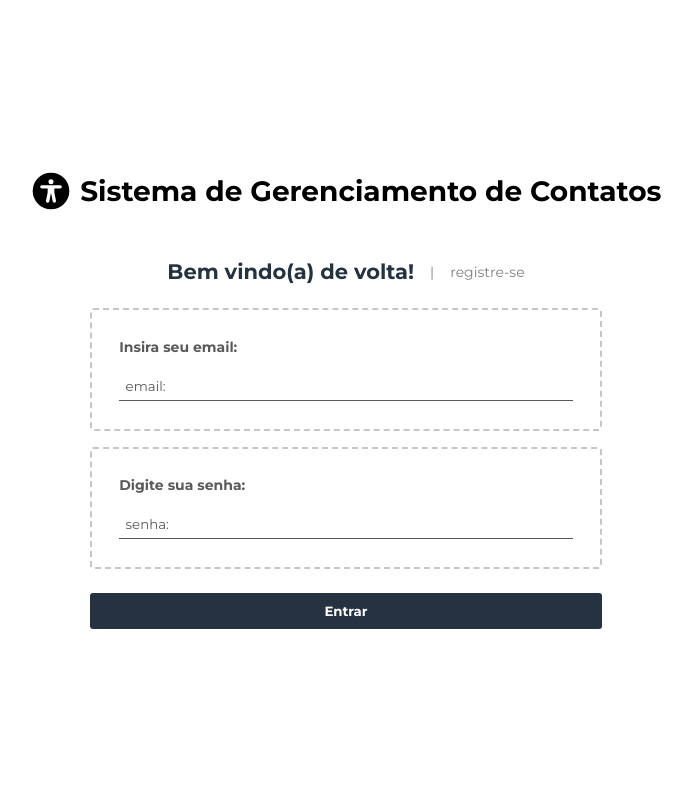
After one commit to AntonyHaro/php-contacts-crud, a PHP site: page /login.html in a window 1280 px wide. The commit adds this page. Shown: the whole page, without its empty margins (294-986 px from the left). Run offline with PHP 8.4, Linux system fonts and the light colour scheme.

Commit message:
melhorias no código

```diff
--- a/create/createUser.php
+++ b/create/createUser.php
@@ -12,7 +12,7 @@ if ($_SERVER['REQUEST_METHOD'] == 'POST') {
     require_once "../database.php";
 
     try {
-        $sql = "INSERT INTO users (username, email, age) VALUES (:username, :email, :age)";
+        $sql = "INSERT INTO contacts (username, email, age) VALUES (:username, :email, :age)";
         $stmt = $conn->prepare($sql);
 
         $stmt->bindParam(':username', $username);
--- a/css/global.css
+++ b/css/global.css
@@ -4,11 +4,13 @@
     margin: 0;
     padding: 0;
     box-sizing: border-box;
-    font-family: "Montserrat", monospace;
+    font-family: "Montserrat", arial;
 }
 
 body {
-    height: 100vh;
+    min-height: 100vh;
+    padding: 3rem;
+    font-family: "Montserrat", arial;
     font-size: 14px;
     background-color: var(--body-background);
     color: var(--text-color);
--- /dev/null
+++ b/css/login.css
@@ -0,0 +1,113 @@
+:root {
+    --focus-color: gray;
+    --submit-button: hsl(212, 30%, 20%);
+}
+
+body {
+    display: flex;
+    justify-content: center;
+    align-items: center;
+    flex-direction: column;
+    gap: 3rem;
+}
+
+h1 {
+    color: black;
+    margin-bottom: 0;
+    display: flex;
+    align-items: center;
+    gap: 0.6rem;
+}
+
+h1 img {
+    height: 40px;
+}
+
+form {
+    width: 40vw;
+    display: grid;
+    gap: 1.5rem;
+}
+
+.flex-container {
+    display: flex;
+    justify-content: center;
+    align-items: center;
+    gap: 1rem;
+    color: gray;
+    text-decoration: none;
+}
+
+h2 {
+    color: var(--submit-button);
+}
+
+a {
+    text-decoration: none;
+    color: gray;
+    transition: 0.1s;
+}
+
+a:hover {
+    transform: translateY(-0.1rem);
+}
+
+.input-container {
+    display: grid;
+    gap: 1rem;
+}
+
+.label-container {
+    width: 100%;
+    border: 2px dashed hsl(212, 8%, 78%);
+    padding: 1.7rem;
+    border-radius: var(--border-radius);
+    display: grid;
+    gap: 1rem;
+}
+
+label {
+    font-weight: bold;
+    color: var(--secondary-text-color);
+}
+
+input {
+    background-color: transparent;
+    padding: 0.4rem;
+    border: 0;
+    border-bottom: 1px solid var(--secondary-text-color);
+    outline: none;
+    transition: 0.2s;
+}
+
+input::placeholder {
+    color: var(--secondary-text-color);
+}
+
+input:focus {
+    transform: translateY(-0.1rem);
+    border-color: var(--focus-color);
+}
+
+input:focus::placeholder {
+    color: var(--focus-color);
+}
+
+button {
+    /* width: fit-content; */
+    padding: 0.5rem 3rem;
+    background-color: var(--submit-button);
+    border: 2px solid transparent;
+    border-radius: var(--border-radius);
+    font-weight: bold;
+    color: white;
+    transition: 0.2s;
+    cursor: pointer;
+}
+
+button:hover {
+    transform: translateY(-0.2rem);
+    background-color: transparent;
+    border-color: var(--submit-button);
+    color: var(--submit-button);
+}
--- a/database.php
+++ b/database.php
@@ -1,6 +1,6 @@
 <?php
 $servername = 'localhost';
-$dbname = 'users';
+$dbname = 'contacts_management_db';
 $dbuser = 'root';
 $password = '';
 
--- a/delete/deleteUser.php
+++ b/delete/deleteUser.php
@@ -15,7 +15,7 @@
     require_once "../database.php";
 
     try {
-        $sql = "DELETE FROM users WHERE id = :id";
+        $sql = "DELETE FROM contacts WHERE id = :id";
         $stmt = $conn->prepare($sql);
         $stmt->bindParam(":id", $id, PDO::PARAM_INT);
 
--- /dev/null
+++ b/login.html
@@ -0,0 +1,47 @@
+<!DOCTYPE html>
+<html lang="en">
+    <head>
+        <meta charset="UTF-8" />
+        <meta name="viewport" content="width=device-width, initial-scale=1.0" />
+        <title>Login</title>
+        <link rel="stylesheet" href="css/theme.css" />
+        <link rel="stylesheet" href="css/global.css" />
+        <link rel="stylesheet" href="css/login.css" />
+    </head>
+    <body>
+        <header>
+            <h1>
+                <img src="assets/logo.svg" alt="" /> Sistema de Gerenciamento de
+                Contatos
+            </h1>
+        </header>
+        <form action="login.php">
+            <div class="flex-container">
+                <h2>Bem vindo(a) de volta!</h2>
+                |
+                <a href="register.html">registre-se</a>
+            </div>
+            <div class="input-container">
+                <p class="label-container">
+                    <label for="email">Insira seu email:</label>
+                    <input
+                        type="email"
+                        id="email"
+                        name="email"
+                        placeholder="email:"
+                    />
+                </p>
+                <p class="label-container">
+                    <label for="email">Digite sua senha:</label>
+                    <input
+                        type="password"
+                        id="password"
+                        name="password"
+                        placeholder="senha:"
+                    />
+                </p>
+            </div>
+            <button type="submit">Entrar</button>
+        </form>
+    </body>
+</html>
--- a/update/updateUser.php
+++ b/update/updateUser.php
@@ -18,7 +18,7 @@ if ($_SERVER["REQUEST_METHOD"] == "POST") {
     require_once "../database.php";
 
     try {
-        $sql = "UPDATE users SET username = :username, email = :email WHERE id = :id";
+        $sql = "UPDATE contacts SET username = :username, email = :email WHERE id = :id";
         $stmt = $conn->prepare($sql);
 
         $stmt->bindParam(":username", $username);
```
Also changed, not shown: database.sql (+9 -3 lines), index.php (+9 -9 lines), register.html (added, +47 -0 lines).
